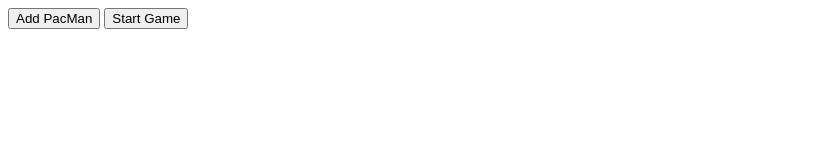
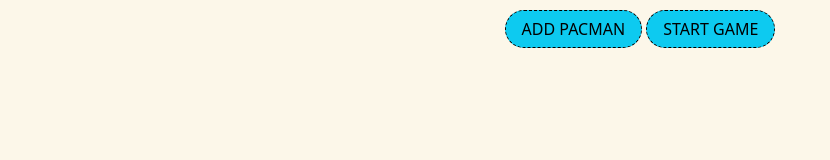
Before and after one commit to JI54I74A/The-Pacman, a plain HTML site: page index.html in a window 1280 px wide. Shown: the whole page, without its empty margins (0-830 px from the left). Drawn offline with nearby package versions, Linux system fonts and the light colour scheme.

Commit message:
added styles

```diff
--- a/index.html
+++ b/index.html
@@ -3,16 +3,22 @@
 <head>
     <meta charset="utf-8">
     <meta name="viewport" content="width=device-width, initial-scale=1">
+    <link href="https://cdn.jsdelivr.net/npm/bootstrap@5.3.2/dist/css/bootstrap.min.css" rel="stylesheet" integrity="sha384-T3c6CoIi6uLrA9TneNEoa7RxnatzjcDSCmG1MXxSR1GAsXEV/Dwwykc2MPK8M2HN" crossorigin="anonymous">
+    <script src="https://cdn.jsdelivr.net/npm/bootstrap@5.3.2/dist/js/bootstrap.bundle.min.js" integrity="sha384-C6RzsynM9kWDrMNeT87bh95OGNyZPhcTNXj1NW7RuBCsyN/o0jlpcV8Qyq46cDfL" crossorigin="anonymous"></script>
+    <script src="pacman.js"></script>
     <title>Pacmen</title>
-    <script src="pacman.js"></script>
 </head>
 
 <body>
   <html>
-    <body>
-      <div id="game">
-          <button onclick="makeOne()" width="200" height="30">Add PacMan</button>
-          <button onclick="update()" width="200" height="30">Start Game</button>
+    <body style="background-color: #fcf7e9;">
+      <div class="container" >
+        <div class="row">
+          <div id="game" style="text-align: center; margin-top: 10px;">
+              <button class="btn btn-info rounded-pill px-3" onclick="makeOne()" width="200" height="30" style="font-weight: 500; border: 1px dashed black;">ADD PACMAN</button>
+              <button class="btn btn-info rounded-pill px-3" onclick="update()" width="200" height="30" style="font-weight: 500; border: 1px dashed black;">START GAME</button>
+          </div>
+        </div>
       </div>
     </body>
   </html>
--- a/pacman.js
+++ b/pacman.js
@@ -41,12 +41,13 @@ function setToRandom(scale) {
       pacMen.forEach((item) => {
       checkCollisions(item);
 
-      if(direction == 1){
+      if(direction == 1)
+        {
           focus = ((focus + 1) % 2) + 2;
-        console.log(focus);
           item.newimg.src = pacArray[focus];
         }
-      else {
+      else
+        {
           focus = (focus + 1) % 2;
           item.newimg.src = pacArray[focus];
         }
@@ -70,28 +71,19 @@ function setToRandom(scale) {
           item.velocity.x = -item.velocity.x;
           direction = 1;
         }
-      //else if(item.position.x + item.newimg.width <= 110) {
-      else if (item.position.x <= 10){
+      else if (item.position.x <= 10)
+        //if(item.position.x + item.velocity.x > 0 && item.velocity.x > 0 )
+       {
           direction = 0;
        }
-      console.log(direction);
-      console.log(focus);
-      console.log(item.position.x);
-      console.log(item.velocity.x);
-      console.log(item.newimg.width);
-      console.log(window.innerWidth);
 
     if (item.position.y + item.velocity.y + item.newimg.height > window.innerHeight ||
       item.position.y + item.velocity.y < 0)
         {
         item.velocity.y = -item.velocity.y;
         }
-      console.log(direction);
-      console.log(focus);
-
     }
     // detecting collision with all walls and make pacman bounce
-
   function makeOne() {
       pacMen.push(makePac()); // adding a new PacMan into array pacMen[]
   }
```
Lines whose indentation alone changed are shown as unchanged.
